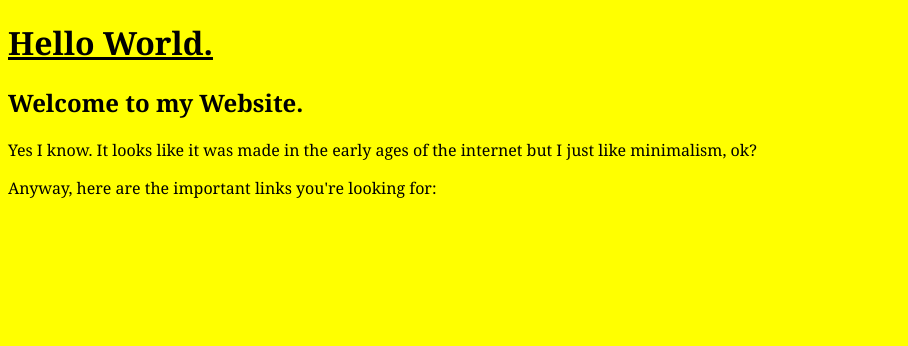
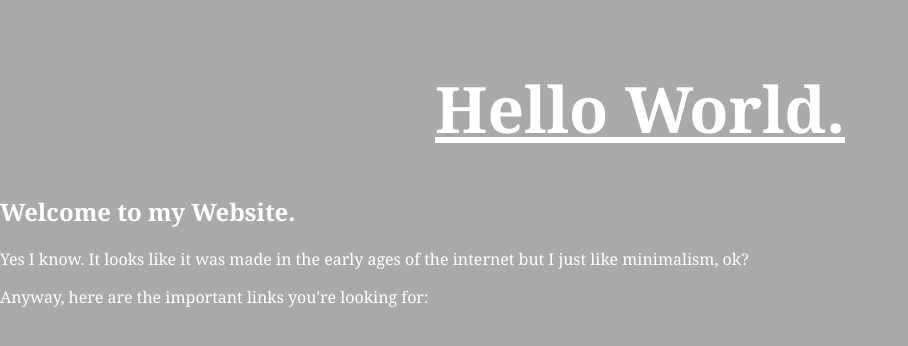
Before and after one commit to R-P-Shah/R-P-Shah.github.io, a PHP site: page / in a window 1280 px wide. Shown: the top 346 px of the page, without its empty margins (0-908 px from the left). Run offline with PHP 8.4, Linux system fonts and the light colour scheme.

Commit message:
Add files via upload

```diff
--- a/main.css
+++ b/main.css
@@ -1,9 +1,17 @@
 body{
-	color: black;
-	font-size: 16;
+	color: white;
 	font-family: Georgia, serif;
+	display: inline;
+	text-align: left;
+
 }
 
 html{
-	background-color: yellow;
+	background-color: darkgray;
 }
+
+h1{
+	text-align: center;
+	font-size: 400%;
+
+}
```
